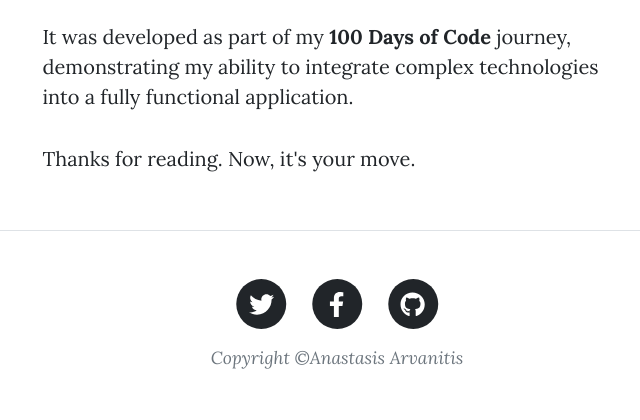
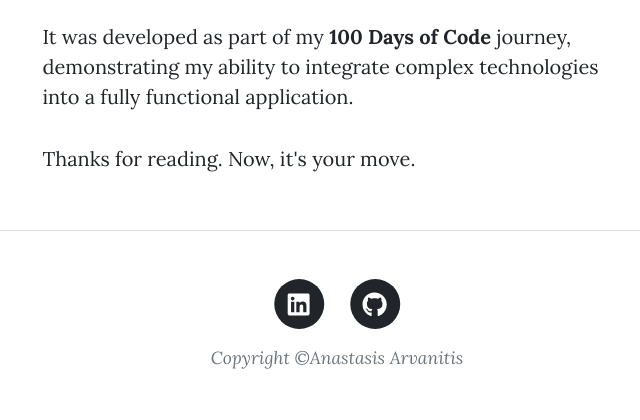
Before and after one commit to AnstArvanitis/chess-blog, a Flask app: page /about in a window 1280 px wide. Shown: the part 1076-1496 px from the top of the page, without its empty margins (303-943 px from the left). Run offline with Flask 3, Linux system fonts and the light colour scheme; some libraries are stand-ins or nearby versions.

Commit message:
Update README with project details & add social links to footer

```diff
--- a/templates/footer.html
+++ b/templates/footer.html
@@ -4,30 +4,25 @@
               <div class="row gx-4 gx-lg-5 justify-content-center">
                   <div class="col-md-10 col-lg-8 col-xl-7">
                      <ul class="list-inline text-center">
+
             <li class="list-inline-item">
-                              <a href="#!">
+              <a href="https://gr.linkedin.com/in/anastasis-arvanitis" target="_blank">
                 <span class="fa-stack fa-lg">
                   <i class="fas fa-circle fa-stack-2x"></i>
-                                      <i class="fab fa-twitter fa-stack-1x fa-inverse"></i>
+                  <i class="fab fa-linkedin fa-stack-1x fa-inverse"></i>
                 </span>
               </a>
             </li>
+
             <li class="list-inline-item">
-                              <a href="#!">
-                                  <span class="fa-stack fa-lg">
-                                      <i class="fas fa-circle fa-stack-2x"></i>
-                                      <i class="fab fa-facebook-f fa-stack-1x fa-inverse"></i>
-                                  </span>
-                              </a>
-                          </li>
-                          <li class="list-inline-item">
-                              <a href="#!">
+              <a href="https://github.com/AnstArvanitis" target="_blank">
                 <span class="fa-stack fa-lg">
                   <i class="fas fa-circle fa-stack-2x"></i>
                   <i class="fab fa-github fa-stack-1x fa-inverse"></i>
                 </span>
               </a>
             </li>
+
           </ul>
                       <div class="small text-center text-muted fst-italic">Copyright &copy;Anastasis Arvanitis</div>
                   </div>
```
Also changed, not shown: README.md. Lines whose indentation alone changed are shown as unchanged.
